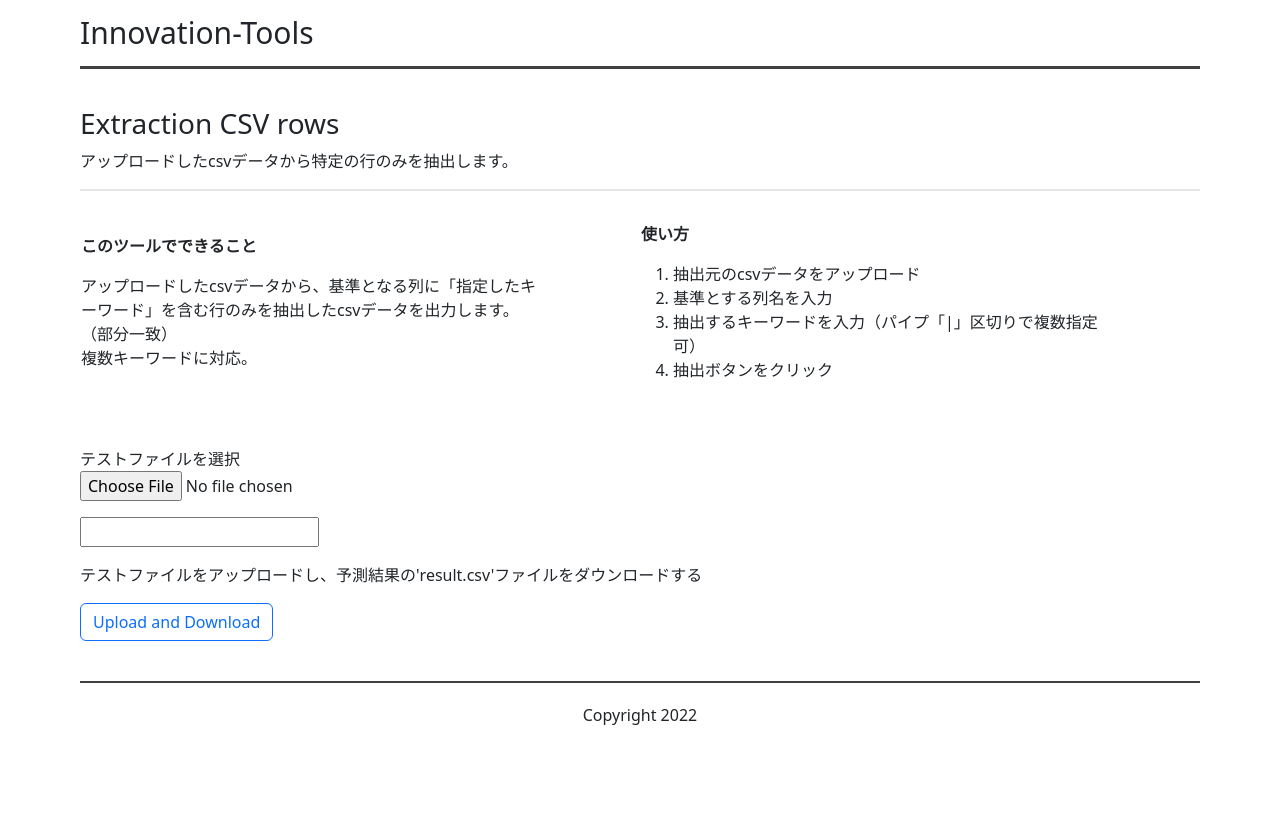
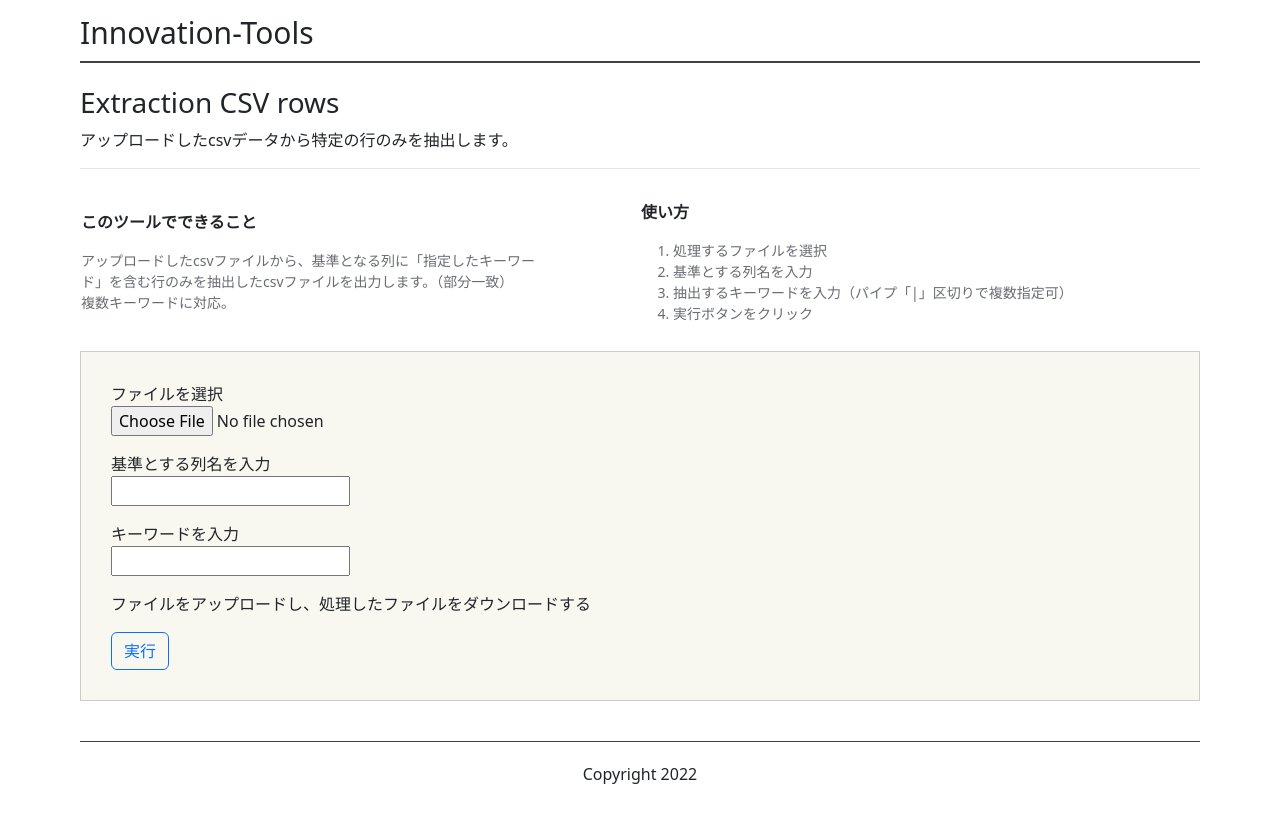
Before and after one commit to kishi-hirosuke/convenient_tools, a Django app: page /tool_extract/ in a window 1280 px wide. Before the commit the page ends 725 px from the top, so only its background shows below. Run offline with Django 3.2, Linux system fonts and the light colour scheme.

Commit message:
csv行抽出ツール実装 css調節

```diff
--- a/convenient_tools/tool_site/forms.py
+++ b/convenient_tools/tool_site/forms.py
@@ -10,4 +10,5 @@ class UploadForm(forms.Form):
     testfile = forms.FileField(
          validators=[validate_file_extension]
     )
-    word = forms.CharField(max_length=2000)
+    columuns = forms.CharField(max_length=255)
+    code = forms.CharField(max_length=2000)
--- a/convenient_tools/tool_site/static/main.css
+++ b/convenient_tools/tool_site/static/main.css
@@ -4,9 +4,9 @@ header{
 
 header h1{
     font-size: 30px;
-    padding-bottom:15px ;
+    padding-bottom:10px;
     border-bottom:solid
-    rgba(0, 0, 0, 0.75) 3px;
+    rgba(0, 0, 0, 0.75) 2.5px;
 }
 
 footer{
@@ -17,17 +17,17 @@ footer p{
     padding: 20px 80px 20px 80px;
     text-align: center;
     border-top:solid
-    rgba(0, 0, 0, 0.75) 2px;
+    rgba(0, 0, 0, 0.75) 1.5px;
 }
 
 .box{
-    padding: 30px 80px 0px 80px;
+    padding: 15px 80px 0px 80px;
 }
 
 .boxtitle{
     padding-bottom:0px ;
     border-bottom:solid
-    rgba(80, 80, 80, 0.145) 2px;
+    rgba(80, 80, 80, 0.145) 1.5px;
 }
 
 .sub_box{
@@ -68,3 +68,20 @@ footer p{
 .explanation_title{
     font-weight: bold;
 }
+
+.explanation_text{
+    color: #696C74;
+    font-size: 14px;
+}
+
+.form-group{
+    margin-top: 10px;
+    padding: 30px;
+    background-color: #F8F8F0;
+    border:solid
+    #ccccc3 1px;
+}
+
+/* .file-upload-wrapper p{
+    margin: 10px;
+} */
--- a/convenient_tools/tool_site/templates/tool_extract.html
+++ b/convenient_tools/tool_site/templates/tool_extract.html
@@ -17,24 +17,23 @@
             <tr>
                 <td width="50%">
                     <p class="explanation_title">このツールでできること</p>
-                    <p>
-                    アップロードしたcsvデータから、基準となる列に「指定したキーワード」を含む行のみを抽出したcsvデータを出力します。（部分一致）<br>
+                    <p class="explanation_text">
+                    アップロードしたcsvファイルから、基準となる列に「指定したキーワード」を含む行のみを抽出したcsvファイルを出力します。（部分一致）<br>
                     複数キーワードに対応。<br>
                     </p>
                 </td>
                 <td width="50%">
                     <p class="explanation_title">使い方</p>
-                    <ol>
-                        <li>抽出元のcsvデータをアップロード</li>
+                    <ol class="explanation_text">
+                        <li>処理するファイルを選択</li>
                         <li>基準とする列名を入力</li>
                         <li>抽出するキーワードを入力（パイプ「|」区切りで複数指定可）</li>
-                        <li>抽出ボタンをクリック</li>
+                        <li>実行ボタンをクリック</li>
                     </ol>
                 </td>
             </tr>
         </table>
-        <br><br>
-
+        <div class="form-group">
             {% if form.errors %}
             <ul class="alert alert-danger list-unstyled">
             {% for error in form.testfile.errors %}
@@ -42,20 +41,21 @@
             {% endfor %}
             </ul>
             {% endif %}
-
-        <div class="form-group">
             <form method="POST" class="form" enctype="multipart/form-data">
               {% csrf_token %}
               <div class="file-upload-wrapper">
-                <p>テストファイルを選択<br>
+                <p>ファイルを選択<br>
                     {{ form.testfile }}
                 </p>
-                <p>
-                    {{ form.word }}
+                <p>基準とする列名を入力<br>
+                    {{ form.columuns }}
+                </p>
+                <p>キーワードを入力<br>
+                    {{ form.code }}
                 </p>
               </div>
-              <p>テストファイルをアップロードし、予測結果の'result.csv'ファイルをダウンロードする</p>
-              <button type="submit" class="save btn btn-outline-primary">Upload and Download</button>
+              <p>ファイルをアップロードし、処理したファイルをダウンロードする</p>
+              <button type="submit" class="save btn btn-outline-primary">実行</button>
             </form>
           </div>
 
--- a/convenient_tools/tool_site/views.py
+++ b/convenient_tools/tool_site/views.py
@@ -1,9 +1,10 @@
+import code
 from django.http import HttpResponse
 from django.views.generic import TemplateView, View
 from django.shortcuts import render
 from django import forms
 from tool_site.forms import UploadForm
-from tool_site.functions import process_file, to_csv
+from tool_site.functions import tool_extract_process, to_csv
 import csv, io
 import pandas as pd
 import chardet
@@ -19,11 +20,12 @@ def Tool_extractView(request):
     if request.method == 'POST':
 
         upload = UploadForm(request.POST, request.FILES)
+
         if upload.is_valid():
-
             form_data = upload.cleaned_data
-            word = form_data["word"]
             file = form_data["testfile"]
+            code = form_data["code"]
+            columuns = form_data["columuns"]
 
             #文字コード識別
             read_file = file.read()
@@ -32,11 +34,10 @@ def Tool_extractView(request):
 
             #読み込み、編集
             file_data = pd.read_csv(io.StringIO(read_file.decode(enc)), delimiter=',')
-            df = process_file(file_data,word)
+            df = tool_extract_process(file_data,columuns,code)
             response = to_csv(df,enc)
+            return response
 
-
-            return response
         else:
             return render(request, "tool_extract.html", {'form':upload})
 
```
Also changed, not shown: convenient_tools/tool_site/functions.py (+6 -11 lines). Lines whose indentation alone changed are shown as unchanged.
